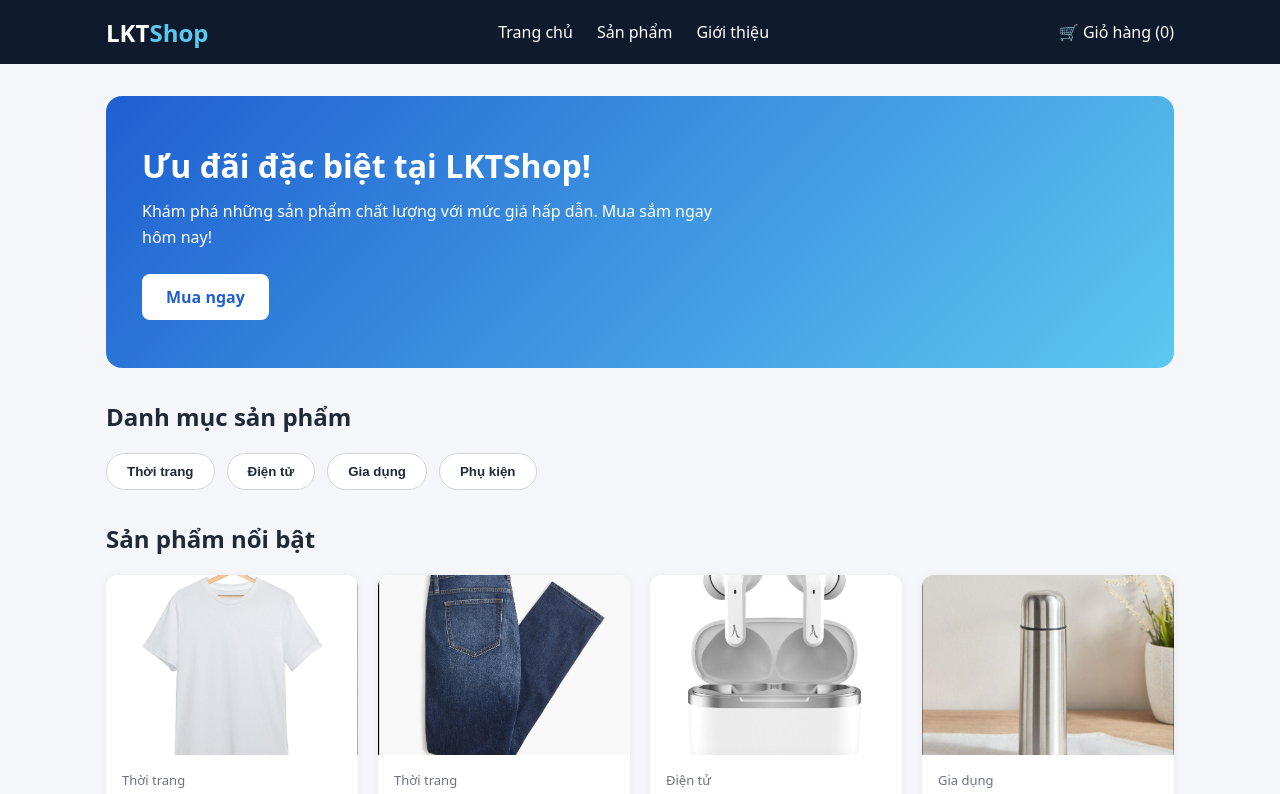
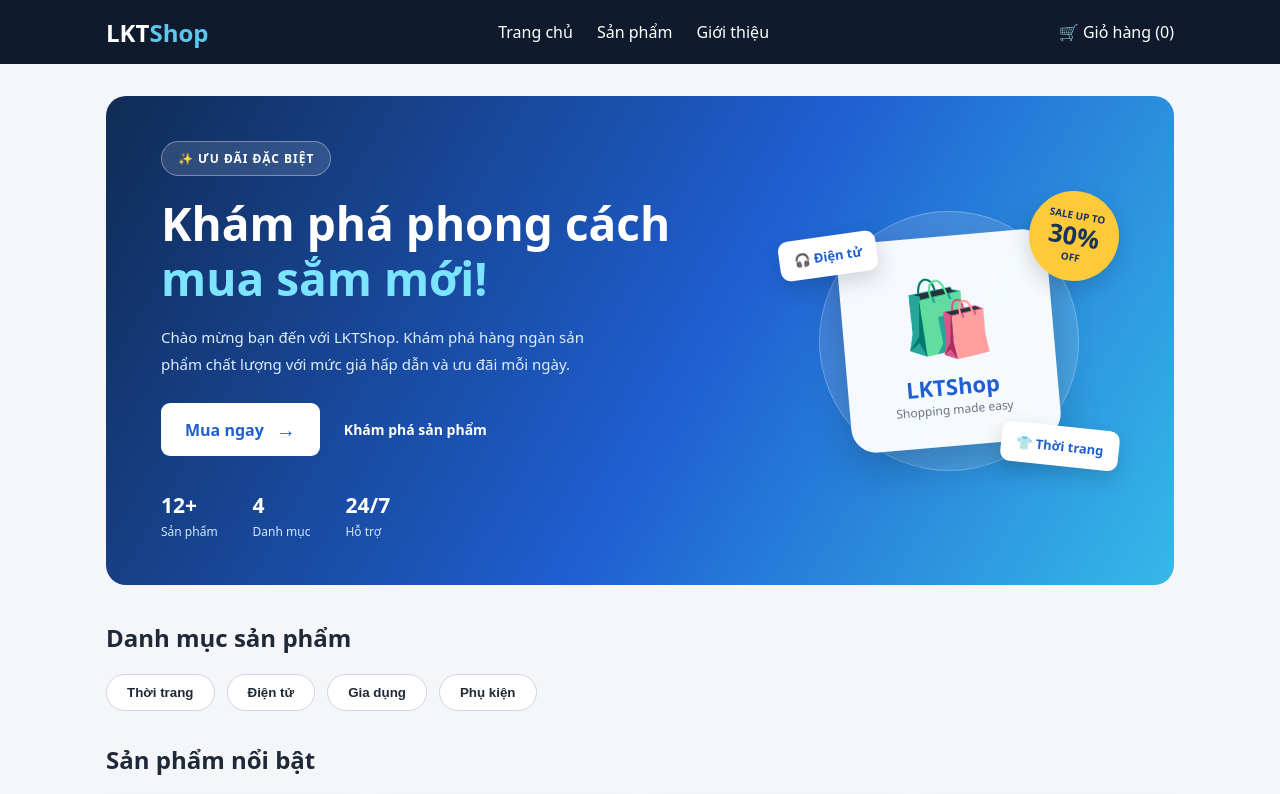
Before and after one commit to MrT-0428/shop-mini-client, a React (Vite) app: page / in a window 1280 px wide. Shown: the top 794 px of the page. Built offline with nearby package versions, Linux system fonts and the light colour scheme.

Commit message:
Cap nhat giao dien Banner ShopMini

```diff
--- a/src/App.css
+++ b/src/App.css
@@ -123,43 +123,271 @@ main {
 
 
 /* ---------- Banner ---------- */
-.banner {
-  background: linear-gradient(135deg, #1f5fd1, #5cc8f0);
-  color: #fff;
-  padding: 48px 36px;
-  border-radius: 16px;
-  margin-bottom: 32px;
+
+.banner-section {
+  margin-bottom: 36px;
 }
 
+.banner {
+  position: relative;
+  display: flex;
+  align-items: center;
+  justify-content: space-between;
+  min-height: 390px;
+  padding: 45px 55px;
+  border-radius: 20px;
+  overflow: hidden;
+  background: linear-gradient(
+    120deg,
+    #102b55 0%,
+    #1f5fd1 55%,
+    #36b9e8 100%
+  );
+  color: #fff;
+}
+
+/* Nội dung bên trái */
+
 .banner-content {
-  max-width: 600px;
+  position: relative;
+  z-index: 2;
+  max-width: 540px;
+}
+
+.banner-badge {
+  display: inline-block;
+  padding: 8px 16px;
+  margin-bottom: 20px;
+  border: 1px solid rgba(255,255,255,0.35);
+  border-radius: 30px;
+  background: rgba(255,255,255,0.12);
+  font-size: 12px;
+  font-weight: 700;
+  letter-spacing: 1px;
 }
 
 .banner h1 {
-  font-size: 32px;
-  margin-bottom: 12px;
+  font-size: clamp(30px, 4vw, 46px);
+  line-height: 1.2;
+  margin-bottom: 18px;
+  font-weight: 800;
 }
 
-.banner p {
-  font-size: 16px;
-  line-height: 1.6;
-  margin-bottom: 24px;
+.banner h1 span {
+  color: #7ce4ff;
+}
+
+.banner-content > p {
+  max-width: 450px;
+  font-size: 15px;
+  line-height: 1.8;
+  color: #e0efff;
+  margin-bottom: 25px;
+}
+
+/* Các nút */
+
+.banner-actions {
+  display: flex;
+  align-items: center;
+  gap: 24px;
+  flex-wrap: wrap;
 }
 
 .banner-btn {
-  display: inline-block;
+  display: inline-flex;
+  align-items: center;
+  gap: 12px;
+  padding: 13px 24px;
+  border-radius: 9px;
   background: #fff;
   color: #1f5fd1;
-  padding: 12px 24px;
-  border-radius: 8px;
   font-weight: 700;
-  transition: 0.2s;
+  transition: 0.25s;
 }
 
 .banner-btn:hover {
-  background: #e5e7eb;
-  transform: translateY(-2px);
+  background: #dff5ff;
+  transform: translateY(-3px);
 }
+
+.banner-btn span {
+  font-size: 20px;
+}
+
+.banner-link {
+  color: #fff;
+  font-weight: 600;
+  font-size: 14px;
+}
+
+.banner-link:hover {
+  color: #7ce4ff;
+}
+
+/* Thông tin nổi bật */
+
+.banner-features {
+  display: flex;
+  gap: 35px;
+  margin-top: 35px;
+}
+
+.banner-features div {
+  display: flex;
+  flex-direction: column;
+  gap: 4px;
+}
+
+.banner-features strong {
+  font-size: 21px;
+}
+
+.banner-features span {
+  color: #d4e8ff;
+  font-size: 12px;
+}
+
+/* Hình trang trí bên phải */
+
+.banner-visual {
+  position: relative;
+  width: 340px;
+  height: 300px;
+  flex-shrink: 0;
+  display: flex;
+  align-items: center;
+  justify-content: center;
+}
+
+.banner-circle {
+  position: absolute;
+  width: 260px;
+  height: 260px;
+  border-radius: 50%;
+  background: rgba(255,255,255,0.13);
+  border: 1px solid rgba(255,255,255,0.25);
+}
+
+.banner-product {
+  position: relative;
+  z-index: 1;
+  width: 210px;
+  height: 210px;
+  border-radius: 25px;
+  background: rgba(255,255,255,0.95);
+  color: #1f2937;
+  display: flex;
+  flex-direction: column;
+  align-items: center;
+  justify-content: center;
+  box-shadow: 0 15px 40px rgba(0,0,0,0.2);
+  transform: rotate(-5deg);
+}
+
+.product-emoji {
+  font-size: 75px;
+  margin-bottom: 5px;
+}
+
+.banner-product h3 {
+  font-size: 22px;
+  color: #1f5fd1;
+}
+
+.banner-product p {
+  font-size: 12px;
+  color: #6b7280;
+}
+
+.banner-sale {
+  position: absolute;
+  z-index: 2;
+  top: 0;
+  right: 0;
+  width: 90px;
+  height: 90px;
+  border-radius: 50%;
+  background: #ffca3a;
+  color: #17345e;
+  display: flex;
+  flex-direction: column;
+  align-items: center;
+  justify-content: center;
+  transform: rotate(10deg);
+  box-shadow: 0 8px 20px rgba(0,0,0,0.15);
+}
+
+.banner-sale strong {
+  font-size: 25px;
+  line-height: 1.1;
+}
+
+.banner-sale span {
+  font-size: 10px;
+  font-weight: 800;
+}
+
+.banner-floating {
+  position: absolute;
+  z-index: 2;
+  padding: 11px 15px;
+  border-radius: 10px;
+  background: #fff;
+  color: #1f5fd1;
+  font-size: 13px;
+  font-weight: 700;
+  box-shadow: 0 8px 20px rgba(0,0,0,0.15);
+}
+
+.floating-one {
+  left: 0;
+  top: 45px;
+  transform: rotate(-8deg);
+}
+
+.floating-two {
+  right: 0;
+  bottom: 25px;
+  transform: rotate(6deg);
+}
+
+/* Responsive */
+
+@media (max-width: 850px) {
+  .banner {
+    padding: 35px;
+  }
+
+  .banner-visual {
+    width: 260px;
+    transform: scale(0.85);
+  }
+}
+
+@media (max-width: 650px) {
+  .banner {
+    padding: 30px 22px;
+    flex-direction: column;
+    align-items: flex-start;
+  }
+
+  .banner h1 {
+    font-size: 32px;
+  }
+
+  .banner-visual {
+    width: 100%;
+    height: 260px;
+    margin-top: 20px;
+    transform: scale(0.9);
+  }
+
+  .banner-features {
+    gap: 25px;
+  }
+}
+
 
 /* ---------- Category List ---------- */
 .category-section {
--- a/src/components/Banner.tsx
+++ b/src/components/Banner.tsx
@@ -1,20 +1,79 @@
 
 export default function Banner() {
   return (
-    <section className="container">
+    <section className="container banner-section">
       <div className="banner">
         <div className="banner-content">
-          <h1>Ưu đãi đặc biệt tại LKTShop!</h1>
+
+          <span className="banner-badge">
+            ✨ ƯU ĐÃI ĐẶC BIỆT
+          </span>
+
+          <h1>
+            Khám phá phong cách
+            <br />
+            <span>mua sắm mới!</span>
+          </h1>
 
           <p>
-            Khám phá những sản phẩm chất lượng
-            với mức giá hấp dẫn. Mua sắm ngay hôm nay!
+            Chào mừng bạn đến với LKTShop.
+            Khám phá hàng ngàn sản phẩm chất lượng
+            với mức giá hấp dẫn và ưu đãi mỗi ngày.
           </p>
 
-          <a href="#products" className="banner-btn">
-            Mua ngay
-          </a>
+          <div className="banner-actions">
+            <a href="#products" className="banner-btn">
+              Mua ngay <span>→</span>
+            </a>
+
+            <a href="#products" className="banner-link">
+              Khám phá sản phẩm
+            </a>
+          </div>
+
+          <div className="banner-features">
+            <div>
+              <strong>12+</strong>
+              <span>Sản phẩm</span>
+            </div>
+
+            <div>
+              <strong>4</strong>
+              <span>Danh mục</span>
+            </div>
+
+            <div>
+              <strong>24/7</strong>
+              <span>Hỗ trợ</span>
+            </div>
+          </div>
+
         </div>
+
+        <div className="banner-visual">
+          <div className="banner-circle"></div>
+
+          <div className="banner-sale">
+            <span>SALE UP TO</span>
+            <strong>30%</strong>
+            <span>OFF</span>
+          </div>
+
+          <div className="banner-product">
+            <span className="product-emoji">🛍️</span>
+            <h3>LKTShop</h3>
+            <p>Shopping made easy</p>
+          </div>
+
+          <div className="banner-floating floating-one">
+            🎧 Điện tử
+          </div>
+
+          <div className="banner-floating floating-two">
+            👕 Thời trang
+          </div>
+        </div>
+
       </div>
     </section>
   );
--- a/src/components/ProductList.tsx
+++ b/src/components/ProductList.tsx
@@ -7,7 +7,7 @@ type Props = {
 };
 
 export default function ProductList({ title, items }: Props) {
-    return ( <section className="container">
+    return ( <section className="container" id="products">
     <h2 className="section-title">{title}</h2>
     <div className="product-grid">
         {items.map((p) => (
```
